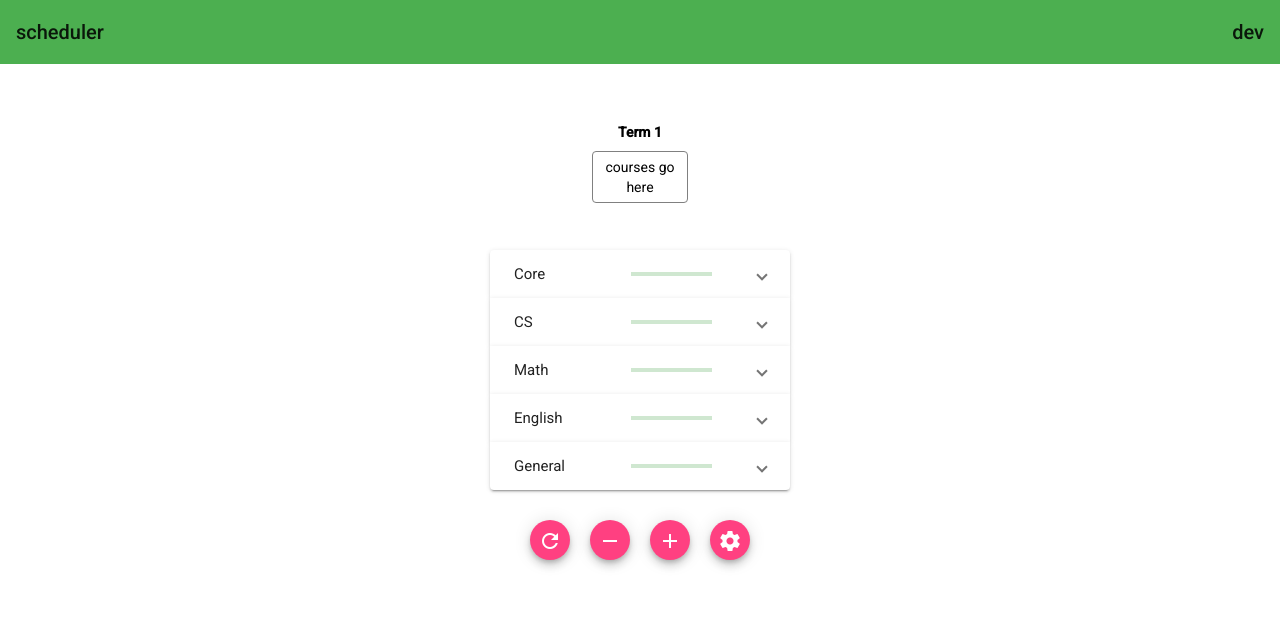
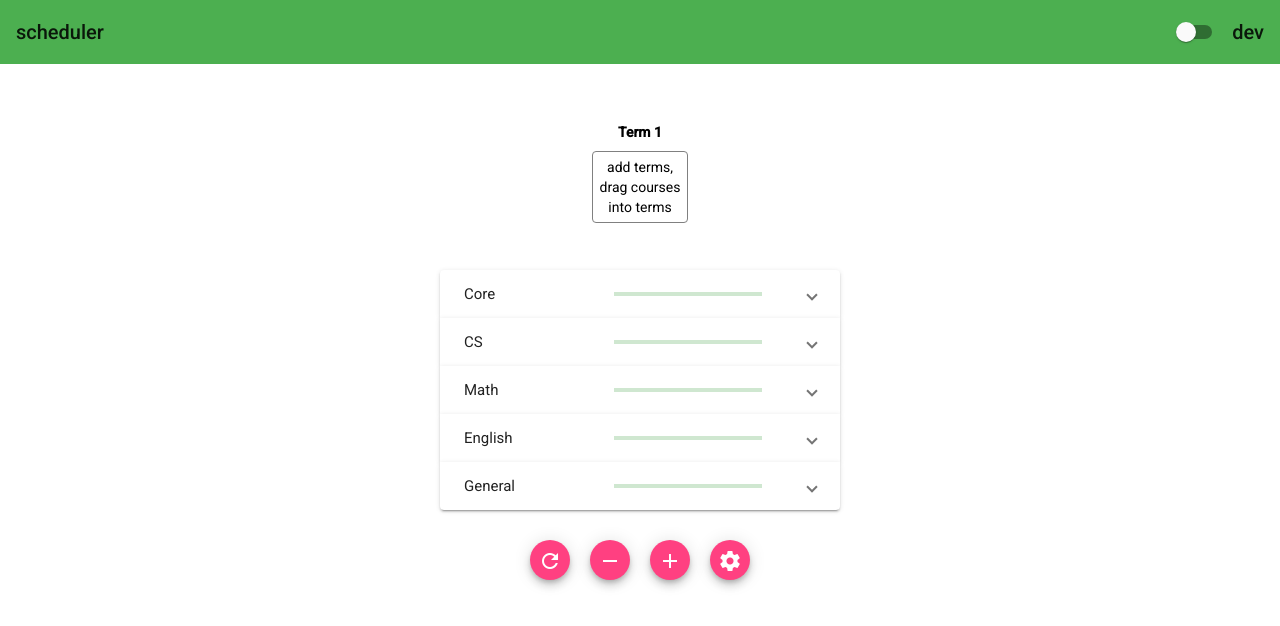
Before and after one commit to chapeI/soe, an Angular app: page / in a window 1280 px wide. Shown: the top 626 px of the page. Built offline with nearby package versions, Linux system fonts and the light colour scheme.

Commit message:
+ mat-slide-toggle

```diff
--- a/src/app/app.component.ts
+++ b/src/app/app.component.ts
@@ -6,6 +6,7 @@ import { Component } from '@angular/core';
     <mat-toolbar color="primary">
       <span routerLink="">scheduler</span>
       <span class="fill-remaining-space"></span>
+      <mat-slide-toggle style="margin-right: 1em;"></mat-slide-toggle>
       <span routerLink="/dev" routerLinkActive="active">dev</span>
     </mat-toolbar>
     <div style="padding: 30px;">
@@ -18,5 +19,4 @@ import { Component } from '@angular/core';
     }
   `]
 })
-export class AppComponent {
-}
+export class AppComponent {}
--- a/src/app/app.module.ts
+++ b/src/app/app.module.ts
@@ -18,6 +18,7 @@ import { MatButtonModule } from '@angular/material/button';
 import { DevComponent } from './dev/dev.component';
 import { MatIconModule } from '@angular/material/icon';
 import { MatDialogModule } from '@angular/material/dialog';
+import { MatSlideToggleModule } from '@angular/material/slide-toggle';
 
 @NgModule({
   declarations: [
@@ -40,6 +41,7 @@ import { MatDialogModule } from '@angular/material/dialog';
     MatButtonModule,
     MatIconModule,
     MatDialogModule,
+    MatSlideToggleModule,
   ],
   providers: [
     LocalService
--- a/src/app/scheduler/scheduler.component.html
+++ b/src/app/scheduler/scheduler.component.html
@@ -25,7 +25,7 @@
 
 <div style="justify-content: center; display: flex;">
 
-<div style="width: 300px;">
+<div style="width: 400px;">
   <mat-accordion>
 
     <mat-expansion-panel>
--- a/src/app/scheduler/scheduler.component.ts
+++ b/src/app/scheduler/scheduler.component.ts
@@ -35,7 +35,7 @@ export class SchedulerComponent implements OnInit {
   general: Course[] = []
 
   terms = [
-    {'courses': [{'name': 'courses go here', 'color': 'grey'}]},
+    {'courses': [{'name': 'add terms, drag courses into terms', 'color': 'grey'}]},
   ]
 
   constructor(private localService: LocalService, public dialog: MatDialog) { }
```
Also changed, not shown: 1 other file (tests, documents, lock files or other folders).
